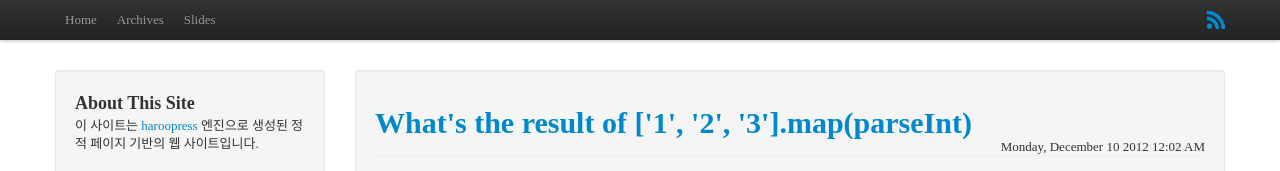
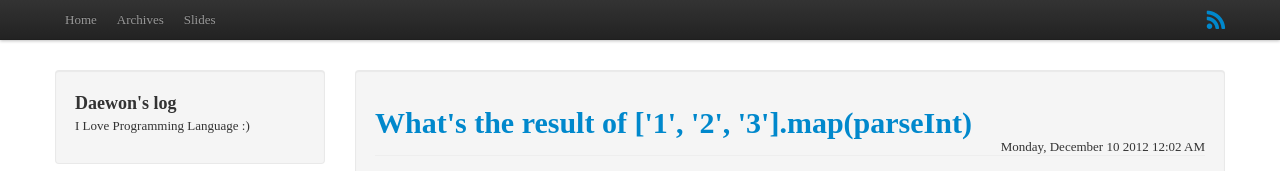
Before and after one commit to daewon/daewon.github.com, a plain HTML site: page index.html in a window 1280 px wide. Shown: the top 171 px of the page. Drawn offline with Linux system fonts and the light colour scheme.

Commit message:
Site updated at Tue Dec 11 2012 00:41:32 GMT+0900 (KST)

```diff
--- a/index.html
+++ b/index.html
@@ -80,9 +80,9 @@
 
             <div id="author" class="well">
                 <div>
-                    <h3>About This Site</h3>
+                    <h3>Daewon's log</h3>
                     <p>
-                        이 사이트는 <a href="http://github.com/rhiokim/haroopress" target="_target">haroopress</a> 엔진으로 생성된 정적 페이지 기반의 웹 사이트입니다.
+                        I Love Programming Language :)
                     </p>
                 </div>
             </div>
```
Also changed, not shown: rss.xml (+1 -1 lines).
